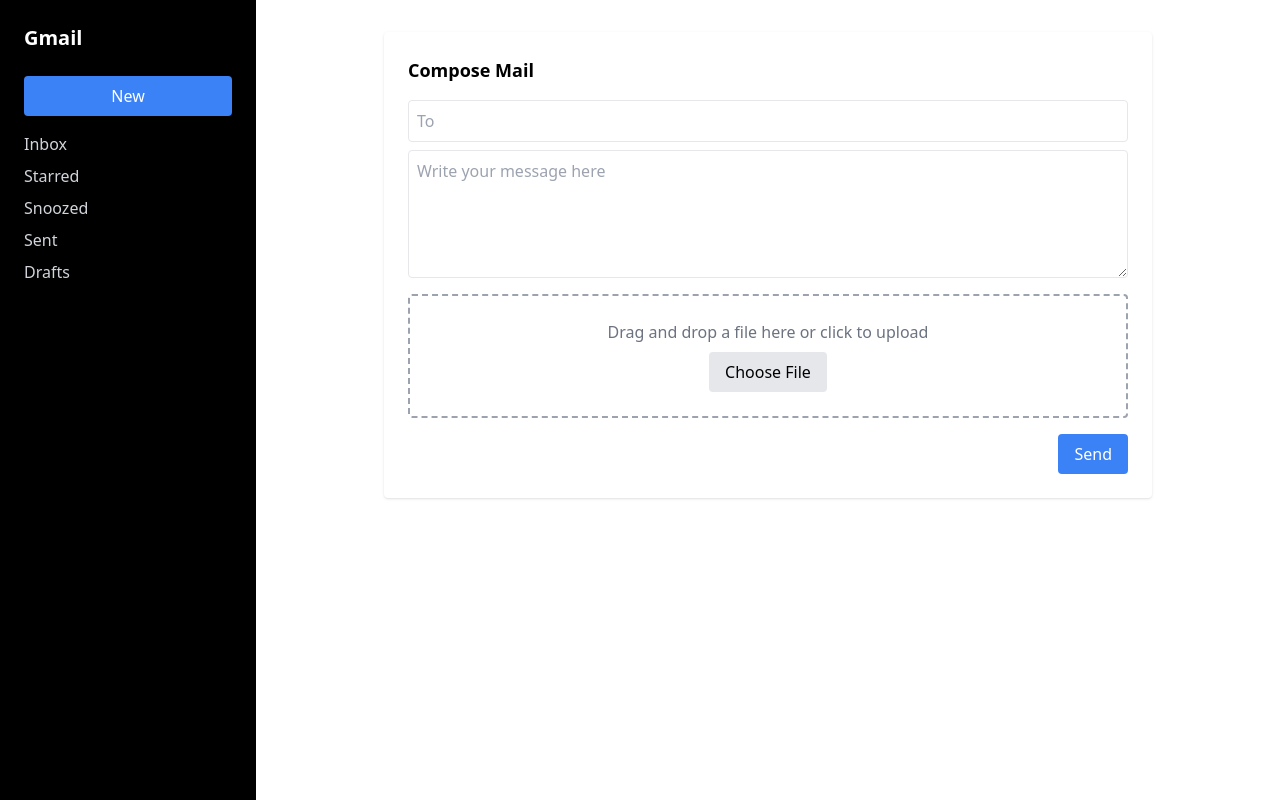
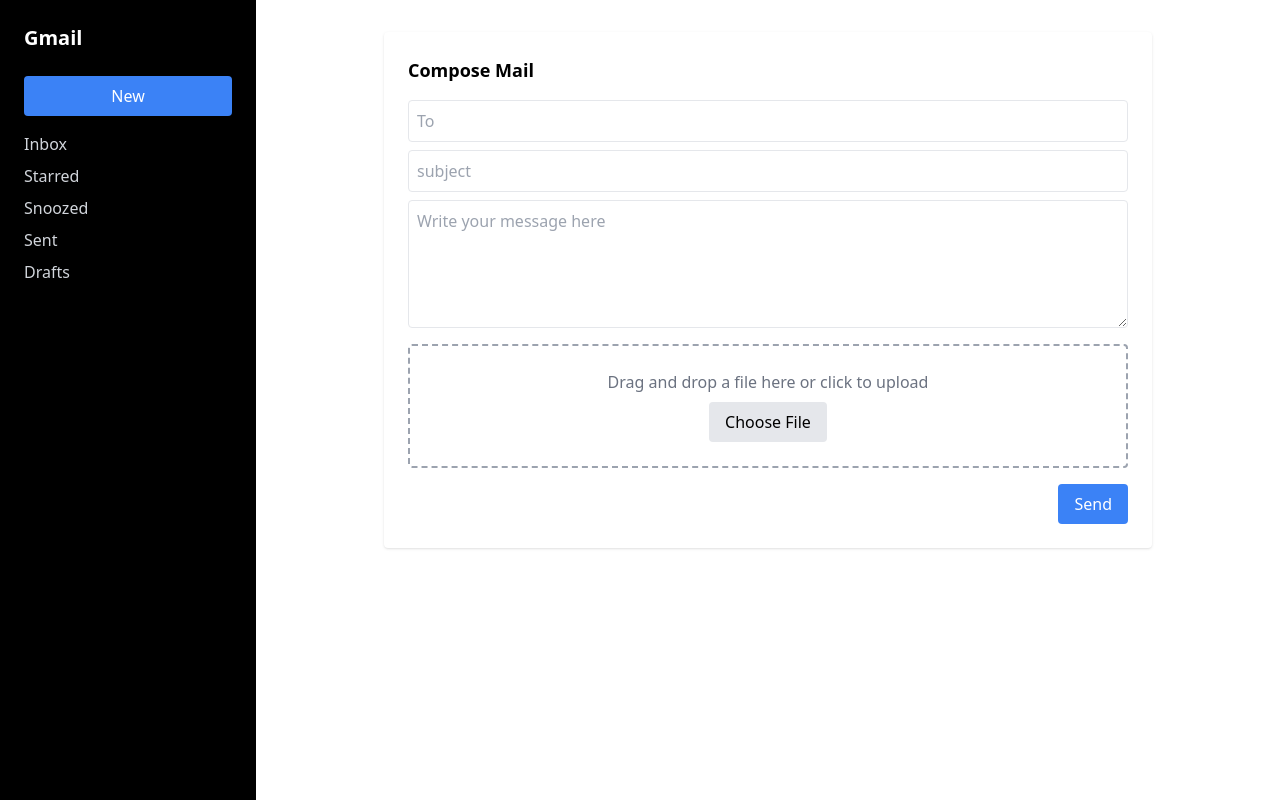
Before and after one commit to PelancongAngkasa/Bismillah-Lulus, a Vue app: page /compose in a window 1280 px wide. Built offline with nearby package versions, Linux system fonts and the light colour scheme.

Commit message:
modified:   MessageHandler.go 	modified:   src/views/ComposeMail.vue

```diff
--- a/src/views/ComposeMail.vue
+++ b/src/views/ComposeMail.vue
@@ -11,6 +11,14 @@
           v-model="toParty"
           type="text"
           placeholder="To"
+          class="mb-2 w-full p-2 border rounded"
+        />
+
+        <!-- Input untuk To -->
+        <input
+          v-model="subject"
+          type="text"
+          placeholder="subject"
           class="mb-2 w-full p-2 border rounded"
         />
 
@@ -69,6 +77,7 @@ export default {
   data() {
     return {
       toParty: "", // Penerima pesan
+      subject: "", // Penerima pesan
       message: "", // Pesan utama
       attachment: null, // File lampiran
       loading: false, // Status loading
@@ -104,6 +113,7 @@ export default {
       formData.append("action", "StoreMessage");
       formData.append("messageId", `msg-${Date.now()}`);
       formData.append("payload", this.message);
+      formData.append("subject", this.subject);
 
       if (this.attachment) {
         formData.append("attachment", this.attachment);
@@ -127,6 +137,7 @@ export default {
     },
     resetForm() {
       this.toParty = "";
+      this.subject = "";
       this.message = "";
       this.attachment = null;
     },
```
Also changed, not shown: 1 other file (tests, documents, lock files or other folders).
